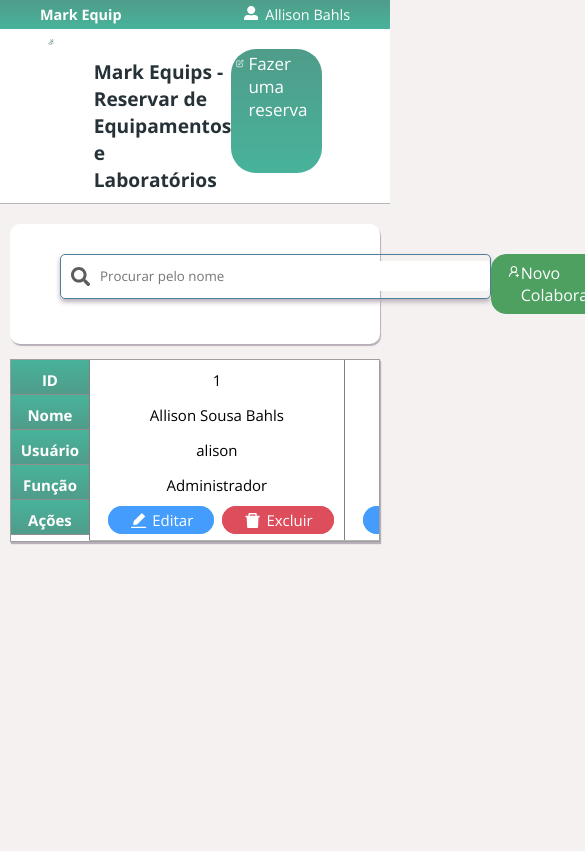
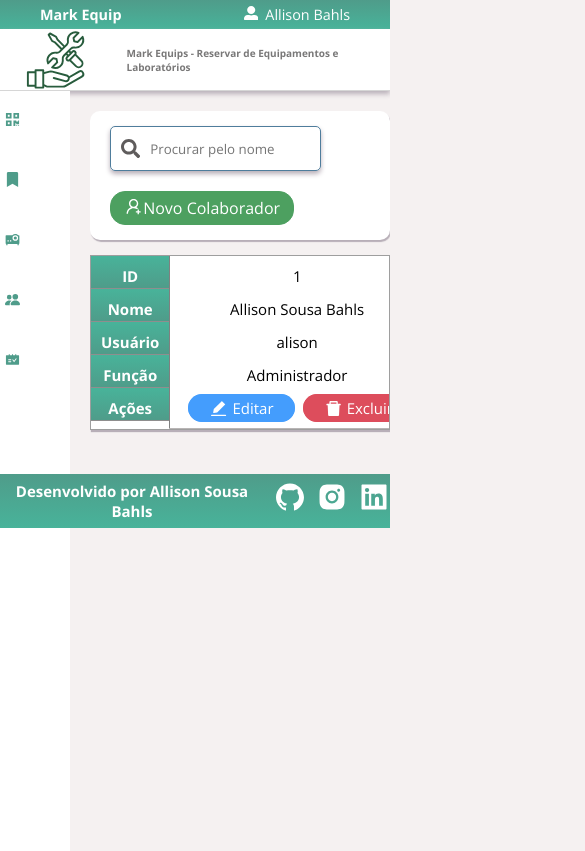
Before and after one commit to AllisonSBahls/mark-equips, a React (Create React App) app in the folder markequip-app/: page /colaboradores in a window 390 px wide. Shown: the top 851 px of the page, 585 px wide, since content can reach past the window. Built offline with nearby package versions, Linux system fonts and the light colour scheme.

Commit message:
Insert sidebar

```diff
--- a/markequip-app/src/Routes.tsx
+++ b/markequip-app/src/Routes.tsx
@@ -2,6 +2,7 @@ import {BrowserRouter, Route, Switch} from "react-router-dom";
 import Login from "./Views/Login";
 import Collaborator from "./Views/Collaborator";
 import Register from "./Views/Collaborator/register";
+import Sidebar from "./Views/Sidebar";
 
 export default function Routes(){
     return (
@@ -12,8 +13,11 @@ export default function Routes(){
                 <Route path="/colaboradores" exact>
                     <Collaborator />
                 </Route>
-                <Route path="/colaboradores/register">
+                <Route path="/colaboradores/register" exact>
                     <Register />
+                </Route>
+                <Route path="/sidebar" exact>
+                    <Sidebar />
                 </Route>
             </Switch>
         </BrowserRouter>
--- a/markequip-app/src/Views/Collaborator/index.tsx
+++ b/markequip-app/src/Views/Collaborator/index.tsx
@@ -6,12 +6,14 @@ import "./styles.css";
 import { AiFillEdit, AiFillDelete, AiOutlineUserAdd, AiFillSave } from "react-icons/ai";
 import { FaSearch } from "react-icons/fa";
 import Register from "./register";
+import Sidebar from "../Sidebar";
 
 export default function Collaborator() {
 
   return (
     <>
       <Navbar />
+      <Sidebar/>
       <div className="container-collaborators">
         <div className="action-collaborators">
           <div className="field-search">
@@ -23,6 +25,10 @@ export default function Collaborator() {
             <a href="/#" className="btn-insert">
               <AiOutlineUserAdd className="icon"/>
               Novo Colaborador
+
+            </a>
+            <a href="/#" className="btn-insert btn-responsive">
+              <AiOutlineUserAdd />
             </a>
           </div>
         </div>
@@ -86,7 +92,7 @@ export default function Collaborator() {
           </table>
         </div>
       </div>
-      {/* <Footer /> */}
+      <Footer />
     </>
   );
 }
--- a/markequip-app/src/Views/Collaborator/register.tsx
+++ b/markequip-app/src/Views/Collaborator/register.tsx
@@ -1,12 +1,15 @@
 import "./styles.css";
-import Modal from 'react-modal';
 import Footer from "../Footer";
 import Navbar from "../Navbar";
+import Sidebar from "../Sidebar";
 
 export default function Register(){
     return(
         <>
         <Navbar />
+        <Sidebar/>
+        <div className="background-effect">
+        </div>
         <div className="register-container">
         <div className="register">
           <h3 className="subtitle">Registrar Colaborador</h3>
--- a/markequip-app/src/Views/Collaborator/styles.css
+++ b/markequip-app/src/Views/Collaborator/styles.css
@@ -1,7 +1,6 @@
 .container-collaborators{
-    position: relative;
-    width: 80vw;
-    margin: auto;
+    max-width: 80vw;
+    margin-left: 215px;
     margin-top: 20px
 }
 
@@ -126,6 +125,8 @@
 .btn-edit:hover{
     background-color: #007bff;
     border: 1px solid #3796fc;
+    color: white;
+
 
 }
 
@@ -136,6 +137,9 @@
 
 .btn-delete:hover{
     background-color:  #dc3545;
+    border: 1px solid #dc3545;
+    color: white;
+
 }
 
 .icon{
@@ -150,14 +154,28 @@
     margin-top: 20px;
 }
 
+.background-effect{
+    position: absolute;
+    background: linear-gradient(0deg, #4f9c8a 0%, #48b39a 100%);
+    margin-left: 230px;
+    height: 120px;
+    width: 80vw;
+    border-bottom-left-radius: 10px;
+    border-bottom-right-radius: 10px;
+
+
+}
+
 .register{
     background:#f5f1f1;
     width: 60%;
+    margin-left: 215px;
     min-width: 300px;
     box-sizing: border-box;
     padding: 40px;
     position:relative;
     background-color: white;
+    border-radius: 20px;
 
 }
 
@@ -180,6 +198,10 @@
     margin-bottom: 10px;
     padding-bottom: 10px;
     border-bottom: 2px solid #4f7d9c;
+}
+
+.btn-responsive{
+    display: none;
 }
 
 .input-field{
@@ -286,10 +308,25 @@
     }
 }
 
-@media(max-width: 1058px){
+
+@media(max-width: 1090px){
+    .container-collaborators{
+        margin-right: 10px;
+    }
+.btn-insert{
+    padding: 5px 13px;
+}
+
+.action-collaborators{
+
+    padding: 15px;
+}
+}
+
+@media(max-width: 1080px){
     .table-colaborators th,
     .table-colaborators td{
-        padding:5px 20px;
+        padding:5px 15px;
         text-align: center;
     }
 }
@@ -299,12 +336,18 @@
     .table-colaborators td{
         padding:5px 10px;
     }
+    .field-search input{
+        width: 300px;
+    }
 }
 
-@media (max-width: 812px){
+
+@media (max-width: 875px){
     .container-collaborators{
         display: block;
-        width: 95%;
+        max-width: 100vw;
+        margin-left: 90px;
+        margin-right: 0;
     }
 
     .table-responsive, -responsive, .table-equipments-responsive{
@@ -323,7 +366,7 @@
 
     .table-responsive td,
     .table-responsive th{
-        height: 35px;
+        height: 33px;
         border-collapse: collapse;
     }
     .table-responsive td{
@@ -357,3 +400,38 @@
         padding-bottom: 35px;
     }
 }
+@media(max-width: 700px){
+    .action-collaborators{
+        display: flex;
+        flex-wrap: wrap;
+    }
+
+    .btn-insert-field{
+        margin-top: 20px;
+        margin-left: 40px;
+    }
+
+}
+
+@media(max-width: 411px){
+    .field-search, .btn-insert-field{
+        margin-left: 5px;
+    }
+    .field-search input{
+        width: 180px;
+    }
+}
+
+@media(max-width: 280px){
+    .field-search, .btn-insert-field{
+        margin-left: 5px;
+    }
+    .field-search input{
+        width: 120px;
+    }
+    .btn-insert-field{
+        font-size: 12px;
+    }
+
+
+}
--- a/markequip-app/src/Views/Footer/styles.css
+++ b/markequip-app/src/Views/Footer/styles.css
@@ -1,6 +1,8 @@
 .container-footer{
-    height:42.52vh;
+    height: 20vw;
     position:relative;
+    z-index: 11;
+
 
 }
 .footer{
--- a/markequip-app/src/Views/Navbar/index.tsx
+++ b/markequip-app/src/Views/Navbar/index.tsx
@@ -20,10 +20,8 @@ export default function Navbar() {
                 </div>
             </nav>
             <div className="description-container">
-                <Logo />
+                <Logo className="icon-logo"/>
                 <h1>Mark Equips -  Reservar de Equipamentos e Laboratórios</h1>
-                <a className="btn-make-reserver" href="/#">
-                        <FiEdit className="icon-btn-reserver"/>Fazer uma reserva</a>
             </div>
         </>
     )
--- a/markequip-app/src/Views/Navbar/styles.css
+++ b/markequip-app/src/Views/Navbar/styles.css
@@ -71,20 +71,22 @@
 .description-container{
     background: var(--ligh-color);
     display: flex;
-    padding-top: 10px;
-    padding-bottom: 10px;
+    align-items: center;
     padding-left: 5em;
-    color: var(--dark-color);
-    font-size: 0.6em;
-    border-bottom: 1px solid rgb(184, 182, 182);
+    color: rgb(121, 120, 120);
+    font-size: 10px;
+    border-bottom: 1px solid rgb(214, 214, 214);
+    -webkit-box-shadow: 0px 3px 5px 0px rgba(184,175,184,1);
+    -moz-box-shadow: 0px 3px 5px 0px rgba(184,175,184,1);
+    box-shadow: 0px 3px 5px 0px rgba(184,175,184,1);
 }
 
 .description-container h1{
-    border-left: 1px solid lack;
-    margin-top: 1em;
     margin-left: 40px;
+}
 
-}
+
+
 .btn-make-reserver{
     position: relative;
     margin-left: auto;
@@ -92,8 +94,6 @@
     margin-right: 20%;
     margin-top: 10px;
     color: var(--ligh-color);
-    padding-top: 1%;
-    padding-bottom: 1%;
     padding-left: 1.5%;
     padding-right: 1.5%;
     font-size: 17px;
@@ -113,3 +113,22 @@
     margin-top: 3px;
     margin-right: 4px;
 }
+
+@media(max-width:830px){
+    .description-container{
+        font-size: 9px;
+    }
+}
+
+
+@media(max-width:660px){
+    .description-container{
+        font-size: 7px;
+    }
+}
+
+@media(max-width: 411px){
+    .description-container{
+        font-size: 5px;
+    }
+}
--- /dev/null
+++ b/markequip-app/src/Views/Sidebar/index.tsx
@@ -0,0 +1,56 @@
+import "./styes.css";
+
+import { FaBars, FaTimes, FaQrcode, FaBookmark } from "react-icons/fa";
+import { BsPeopleFill } from "react-icons/bs";
+import { RiProjector2Fill } from "react-icons/ri";
+import { AiFillSchedule } from "react-icons/ai";
+
+export default function Sidebar() {
+  return (
+    <>
+      <input type="checkbox" id="check"></input>
+      <label htmlFor="check">
+        <i id="btn">
+          <FaBars />
+        </i>
+        <i id="cancel">
+          <FaTimes/>
+        </i>
+      </label>
+      <div className="sidebar">
+        <header>Dashboard</header>
+        <a href="/#" >
+          <i>
+            <FaQrcode />
+          </i>
+          <span>Inicio</span>
+        </a>
+        <a href="/#">
+          <i>
+            {" "}
+            <FaBookmark />
+          </i>
+          <span>Reservas</span>
+        </a>
+        <a href="/#">
+          <i>
+            <RiProjector2Fill />
+          </i>
+          <span>Equipamentos</span>
+        </a>
+        <a href="/#">
+          <i>
+            <BsPeopleFill />
+          </i>
+          <span>Colaboradores</span>
+        </a>
+        <a href="/#">
+          <i>
+            <AiFillSchedule />
+          </i>
+          <span>Horários</span>
+        </a>
+      </div>
+    </>
+  );
+}
--- /dev/null
+++ b/markequip-app/src/Views/Sidebar/styes.css
@@ -0,0 +1,123 @@
+.sidebar{
+    position: absolute;
+    width: 200px;
+    min-height: 90%;
+    background: white;
+    transition: all -5s ease;
+    z-index: 11;
+}
+
+.sidebar header{
+    font-size: 15px;
+    color: #4f9c8a;
+    font-weight: bold;
+    line-height: 50px;
+    text-align: center;
+    user-select: none;
+    background: white;
+}
+
+.sidebar a{
+    display: block;
+    height: 60px;
+    width: 100%;
+    font-weight: 600;
+    color: #4f9c8a;
+    line-height: 60px;
+    padding-left: 15px;
+    font-size: 15px;
+    box-sizing: border-box;
+
+    transition: all .5s ease;
+}
+
+a.active, a:hover{
+    border-left:  5px solid #4f9c8a;
+    color: rgb(9, 3, 54);
+}
+
+.sidebar a i{
+    font-size:15px;
+    margin-right: 16px;
+}
+
+.sidebar a span{
+    letter-spacing: 0.5px;
+}
+
+#check{
+    display: none;
+}
+
+label #btn, label #cancel{
+    position: absolute;
+    cursor: pointer;
+    color: white;
+    border-radius: 5px;
+    border: 1px solid #4f9c8a;
+    margin: 15px 30px;
+    font-size:15px;
+    background: linear-gradient(0deg, #4f9c8a 0%, #48b39a 100%);
+    height: 25px;
+    width: 25px;
+    text-align: center;
+    line-height: 25px;
+    transition: all .5s ease;
+}
+
+label #cancel{
+    opacity: 0;
+    visibility: hidden;
+}
+
+#check:checked ~ .sidebar{
+    left:0;
+}
+
+#check:checked ~ label #btn{
+    margin-left: 205px;
+    opacity: 0;
+    visibility: hidden;
+}
+
+#check:checked ~ label #cancel{
+    margin-left: 205px;
+    opacity: 1;
+    visibility: visible;
+}
+
+@media(max-width: 860px){
+    .sidebar{
+        height: 0px;
+        width: 70px;
+        left: 0;
+        margin: 0 0;
+    }
+    header, #btn, #cancel{
+        display: none;
+    }
+
+    span{
+        position: absolute;
+        margin-left: 23px;
+        opacity: 0;
+        visibility: hidden;
+    }
+
+    .sidebar a{
+        height: 60px;
+    }
+    .sidebar a i{
+        margin-left: -10px;
+    }
+
+    a:hover{
+        width: 200px;
+        background: inherit;
+    }
+
+    .sidebar a:hover span{
+        opacity: 1;
+        visibility: visible;
+    }
+}
```
